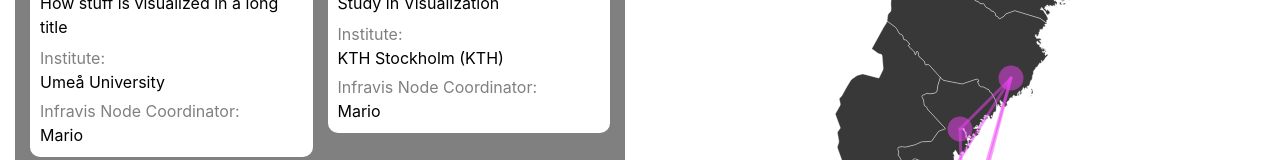
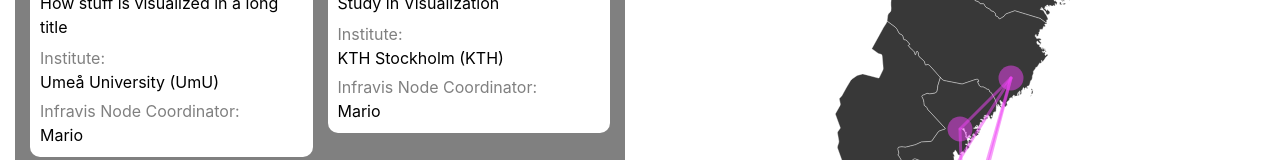
Before and after one commit to Infravis-map/visual-map, a Next.js app: page / in a window 1280 px wide. Shown: the part 271-431 px from the top of the page. Built offline with nearby package versions, Linux system fonts and the light colour scheme.

Commit message:
institute -> institute_id

```diff
--- a/components/Project.js
+++ b/components/Project.js
@@ -5,6 +5,17 @@ export default function Project({title, institute, coordinator, firstImage}) {
     const [image, setImage] = useState(firstImage)
     const containerBorderRadius = image ? 0 : 10
     const [showEdit, setShowEdit] = useState(false)
+    const instituteOptions = [
+        "Umeå University (UmU)",
+        "Mid Sweden University (MIUM)",
+        "Uppsala University (UU)",
+        "KTH Stockholm (KTH)",
+        "Linköping University (LiU)",
+        "Chalmers",
+        "Gothenburg University (UGot)",
+        "Linnaeus University (LNU)",
+        "Lund University (LU)",
+    ];
 
     const changeImage = (e) => {
         if (e.target.files && e.target.files[0]) {
@@ -26,10 +37,10 @@ export default function Project({title, institute, coordinator, firstImage}) {
             <div style={{padding:10, backgroundColor:"white", borderTopLeftRadius:10, borderTopRightRadius:10, borderBottomLeftRadius:containerBorderRadius, borderBottomRightRadius:containerBorderRadius}}>
                 <h2 style={{margin:0, marginBottom:7}}>{title}</h2>
 
-                {institute ?
+                {(institute != null && institute >= 0 && institute < instituteOptions.length) ?
                     <div>
                         <h6 style={{margin:0, marginTop:5, color:"grey"}}>Institute:</h6>
-                        <p style={{margin:0}}>{institute}</p>
+                        <p style={{margin:0}}>{instituteOptions[institute]}</p>
                     </div>
                 : null}
 
--- a/pages/index.js
+++ b/pages/index.js
@@ -10,17 +10,17 @@ export default function Home() {
     const [search, setSearch] = useState("")
     const [showFilter, setShowFilter] = useState(false)
     const [projects, setProjects] = useState([
-        {title:"Interesting title", institute:"KTH Stockholm (KTH)", institute_id: 3, coordinator:"Mario", image:null},
-        {title:"Test title", institute:"KTH Stockholm (KTH)", institute_id: 3, coordinator:"", image:null},
-        {title:"How stuff is visualized in a long title", institute:"Umeå University", institute_id: 0, coordinator:"Mario", image:null},
-        {title:"Study in Visualization", institute:"KTH Stockholm (KTH)", institute_id: 3, coordinator:"Mario", image:null},
-        {title:"Visualizing title", institute:"Linnaeus University (LNU)", institute_id: 7, coordinator:"Mario", image:null},
-        {title:"Vizualizing visuals", institute:"KTH Stockholm (KTH)", institute_id: 3, coordinator:"Mario", image:null},
-        {title:"testing visuals", institute:"KTH Stockholm (KTH)", institute_id: 3, coordinator:"Mario", image:null},
-        {title:"Title test", institute:"KTH Stockholm (KTH)", institute_id: 3, coordinator:"Mario", image:null},
-        {title:"Title test", institute:"KTH Stockholm (KTH)", institute_id: 3, coordinator:"Mario", image:null},
-        {title:"Title test", institute:"KTH Stockholm (KTH)", institute_id: 3, coordinator:"Mario", image:null},
-        {title:"Title test", institute:"KTH Stockholm (KTH)", institute_id: 3, coordinator:"Mario", image:null},
+        {title:"Interesting title", institute_id: 3, coordinator:"Mario", image:null},
+        {title:"Test title", institute_id: 3, coordinator:"", image:null},
+        {title:"How stuff is visualized in a long title", institute_id: 0, coordinator:"Mario", image:null},
+        {title:"Study in Visualization", institute_id: 3, coordinator:"Mario", image:null},
+        {title:"Visualizing title", institute_id: 7, coordinator:"Mario", image:null},
+        {title:"Vizualizing visuals", institute_id: 3, coordinator:"Mario", image:null},
+        {title:"testing visuals", institute_id: 3, coordinator:"Mario", image:null},
+        {title:"Title test", institute_id: 3, coordinator:"Mario", image:null},
+        {title:"Title test", institute_id: 3, coordinator:"Mario", image:null},
+        {title:"Title test", institute_id: 3, coordinator:"Mario", image:null},
+        {title:"Title test", institute_id: 3, coordinator:"Mario", image:null},
     ])
     const [enddate, setEnddate] = useState(null)
     const [minHours, setMinHours] = useState(0)
@@ -114,7 +114,7 @@ export default function Home() {
                     {projects.map(project => (
                         <Project
                             title={project.title}
-                            institute={project.institute}
+                            institute={project.institute_id}
                             coordinator={project.coordinator}
                             firstImage={project.image}
                             key={project.title + project.nodes + project.coordinator}
```
